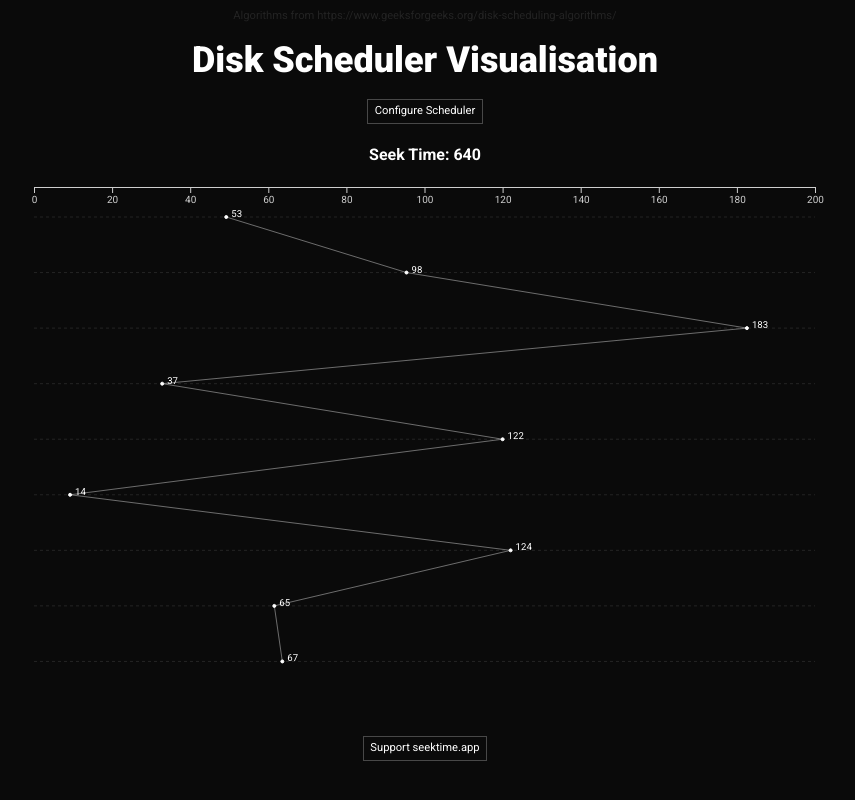
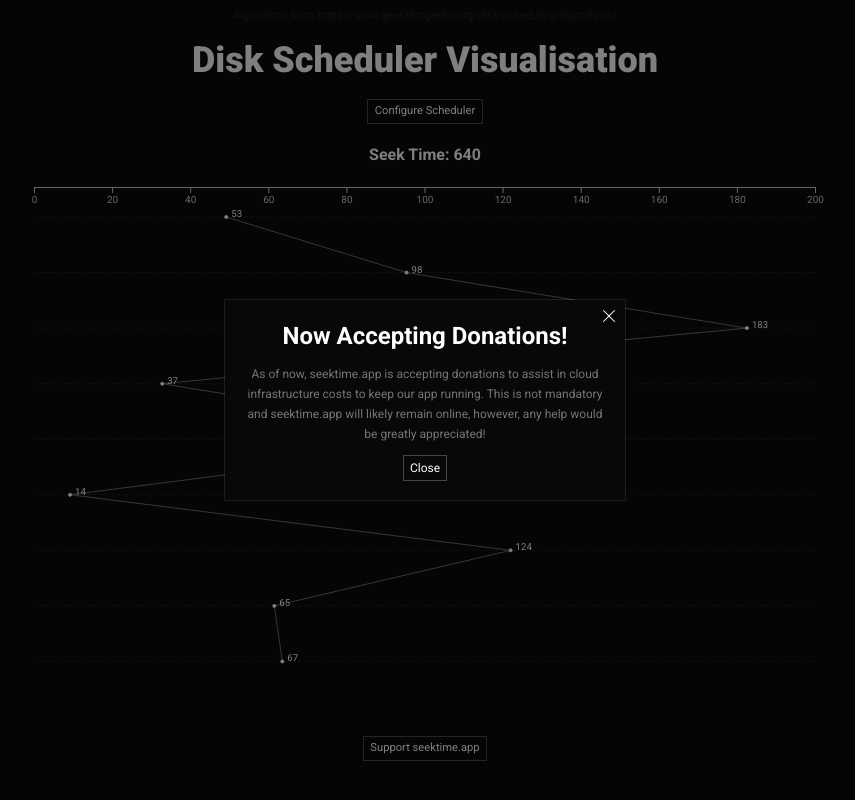
Before and after one commit to MohammedAliHussein/disk-scheduling-site, a Next.js app: page / in a window 1280 px wide. Shown: the whole page, without its empty margins (215-1070 px from the left). Built offline with nearby package versions, Linux system fonts and the light colour scheme.

Commit message:
feature/donation: added modal to inform of new donation feature

```diff
--- /dev/null
+++ b/src/components/popup.tsx
@@ -0,0 +1,28 @@
+import { motion } from 'framer-motion';
+
+import Title from './shared/title';
+import Close from './shared/close';
+import Message from './popup/message';
+import Understood from './popup/understood';
+import Background from './shared/background';
+
+const Popup = props => {
+  return (
+    <motion.div
+      className="absolute w-screen h-full flex items-center justify-center bg-[rgba(0,0,0,0.5)]"
+      initial={{ opacity: 0 }}
+      animate={{ opacity: 1 }}
+      exit={{ opacity: 0 }}
+    >
+      <Background handleClick={props.handleShowingPopup} />
+      <div className="absolute z-10 flex flex-col gap-3 items-center justify-start outline outline-1 outline-[rgba(255,255,255,0.1)] max-w-[90%] w-[25rem] h-fit p-5 bg-[rgb(8,8,8)]">
+        <Close handleClick={props.handleShowingPopup} />
+        <Title title={'Now Accepting Donations!'} />
+        <Message />
+        <Understood handleClick={props.handleShowingPopup} />
+      </div>
+    </motion.div>
+  );
+};
+
+export default Popup;
--- /dev/null
+++ b/src/components/popup/message.tsx
@@ -0,0 +1,12 @@
+const Message = () => {
+  return (
+    <p className="text-center text-[0.75rem] text-[rgba(225,225,225,0.5)] leading-[1.25rem]">
+      As of now, seektime.app is accepting donations to assist in cloud
+      infrastructure costs to keep our app running. This is not mandatory and
+      seektime.app will likely remain online, however, any help would be greatly
+      appreciated!
+    </p>
+  );
+};
+
+export default Message;
--- /dev/null
+++ b/src/components/popup/understood.tsx
@@ -0,0 +1,24 @@
+const Understood = props => {
+  return (
+    <p
+      onClick={props.handleClick}
+      className="
+      text-[rgb(255,255,255)]
+      text-[0.75rem]
+      outline
+      outline-1
+      outline-[rgba(255,255,255,0.25)]
+      hover:bg-[rgba(255,255,255,1)]
+      hover:text-[rgba(0,0,0,0.8)]
+      transition
+      out-circ
+      py-[0.2rem]
+      px-[0.4rem]
+      cursor-pointer"
+    >
+      Close
+    </p>
+  );
+};
+
+export default Understood;
--- a/src/components/seektime.tsx
+++ b/src/components/seektime.tsx
@@ -9,6 +9,7 @@ import Result from './result';
 import Grid from './grid';
 import Disclaimer from './disclaimer';
 import Donation from './donation';
+import Popup from './popup';
 
 const Seektime = () => {
   const [configOpen, setConfigOpen] = useState<Boolean>(false);
@@ -27,6 +28,7 @@ const Seektime = () => {
   ]);
 
   const [seekTime, setSeekTime] = useState<Number>(640);
+  const [showingPopup, setShowingPopup] = useState<boolean>(true);
 
   useEffect(() => {
     let result = 0;
@@ -59,6 +61,10 @@ const Seektime = () => {
     } catch (error) {}
   };
 
+  const handleShowingPopup = () => {
+    setShowingPopup(!showingPopup);
+  };
+
   return (
     <div className="min-h-screen w-full min-w-fit flex flex-col items-center justify-center px-[15vw] py-10 gap-5 bg-neutral-950">
       <Disclaimer />
@@ -82,6 +88,7 @@ const Seektime = () => {
             handleConfirmConfig={handleConfirmConfig}
           />
         )}
+        {showingPopup && <Popup handleShowingPopup={handleShowingPopup} />}
       </AnimatePresence>
       <Donation />
     </div>
```
